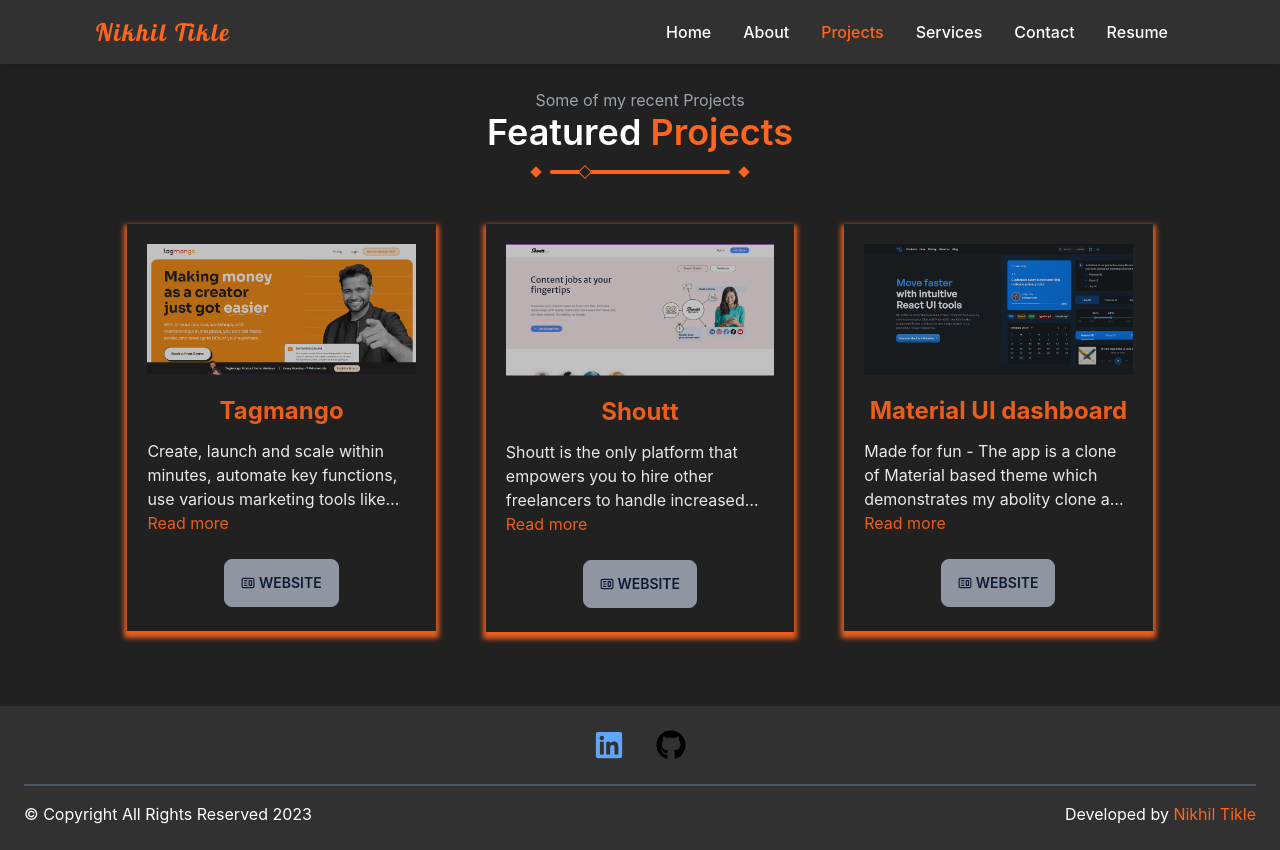
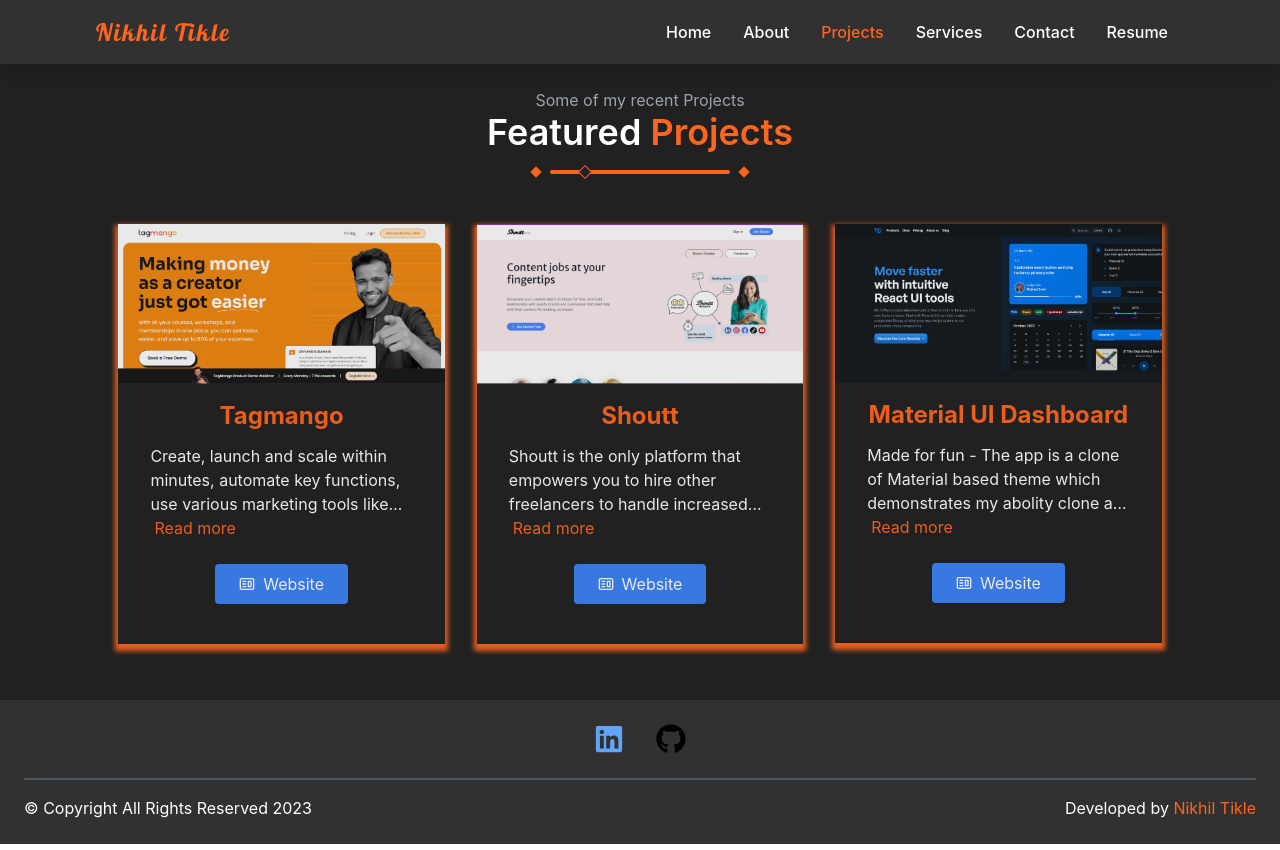
Before and after one commit to nikhiltikle/Portfolio, a React (Create React App) app: page /project in a window 1280 px wide. Built offline with nearby package versions, Linux system fonts and the light colour scheme.

Commit message:
removing bootstrap classes

```diff
--- a/src/constants/projects.js
+++ b/src/constants/projects.js
@@ -22,7 +22,7 @@
   {
     id: 3,
     imgurl: muiImg,
-    name: 'Material UI dashboard',
+    name: 'Material UI Dashboard',
     description:
       'Made for fun - The app is a clone of Material based theme which demonstrates my abolity clone a pixel perfect UI from scrach. It includes a comprehensive collection of prebuilt components that are ready for use in production right out of the box.Base UI, by contrast, could be considered the "skeletal" or "headless" counterpart to Material UI—in fact, future versions of Material UI will use Base UI components and hooks for its foundational structure.',
     demoLink: 'https://mui.com/',
--- a/src/pages/Project/Project.css
+++ b/src/pages/Project/Project.css
@@ -89,7 +89,7 @@
 
 .project-card-view {
   box-shadow: 0 4px 5px 3px #ff651c  ;
-  color: white  ;
+  color: rgb(255, 255, 255)  ;
   background-color: transparent  ;
   opacity: 0.9  ;
   transition: all 0.5s ease 0s  ;
--- a/src/pages/Project/ProjectCard.js
+++ b/src/pages/Project/ProjectCard.js
@@ -1,28 +1,25 @@
 import React, { useState } from 'react';
-import Card from 'react-bootstrap/Card';
-import Button from 'react-bootstrap/Button';
 import { CgWebsite } from 'react-icons/cg';
 
 function ProjectCard(props) {
   const [expandedText, setExpandedText] = useState(false);
 
   return (
-    <Card className="project-card-view">
-      <Card.Img variant="top" src={props.imgPath} alt="card-img" />
-      <Card.Body>
-        <Card.Title
-          className="mb-3 text-2xl text-[#ff651c] font-bold"
-          style={{ textAlign: 'center' }}
-        >
+    <div className="bg-[#313131]   project-card-view">
+      <img src={props.imgPath} alt="card-img" className="w-full" />
+
+      <div className="p-4">
+        <h2 className="mb-3 text-2xl text-[#ff651c] font-bold text-center">
           {props.title}
-        </Card.Title>
+        </h2>
 
-        <Card.Text
-          style={{ textAlign: 'left', padding: '0 20px' }}
-          className={expandedText ? 'expanded-card-text' : ''}
+        <p
+          className={` card-text ${
+            expandedText ? 'expanded-card-text' : ''
+          } text-left px-4 bg-[#212121]`}
         >
           {props.description}
-        </Card.Text>
+        </p>
 
         <button
           onClick={() => setExpandedText(!expandedText)}
@@ -31,16 +28,22 @@
           {expandedText ? 'Hide' : 'Read more'}
         </button>
 
-        <div className="flex justify-center	py-6">
-          {!!props.demoLink && (
-            <Button variant="primary" href={props.demoLink} target="_blank">
-              {props.icon || <CgWebsite />}&nbsp;
-              {props.customButton || 'Website'}
-            </Button>
+        <div className="flex justify-center py-6">
+          {props.demoLink && (
+            <a
+              href={props.demoLink}
+              target="_blank"
+              rel="noopener noreferrer"
+              className="bg-blue-500 text-white rounded py-2 px-6 flex items-center"
+            >
+              {props.icon || <CgWebsite />}
+              <span className="ml-2">{props.customButton || 'Website'}</span>
+            </a>
           )}
         </div>
-      </Card.Body>
-    </Card>
+      </div>
+    </div>
   );
 }
+
 export default ProjectCard;
--- a/src/pages/Project/index.js
+++ b/src/pages/Project/index.js
@@ -10,10 +10,8 @@
 } from '../../hooks/useAnimation';
 import { BottomLine } from '../../components';
 import ProjectCard from './ProjectCard';
-import { Container, Row, Col } from 'react-bootstrap';
 
 const Project = () => {
-  const [items, setItems] = useState(Items);
   const location = useLocation();
   const [ref, inView] = useInView();
   const [viewDiv, setViewDiv] = useState(false);
@@ -25,14 +23,11 @@
     } else {
       setViewDiv(false);
     }
-    if (location.pathname === '/' && items.length > 3) {
-      setItems(items.slice(0, 3));
-    }
-  }, [inView, animation, location, items]);
+  }, [inView, animation, location]);
 
   return (
-    <div className={`${location.pathname !== '/' && 'pt-16'}`}>
-      <div className="parent py-6">
+    <div className={`${location.pathname !== '/' && 'pt-16'} bg-gray-100`}>
+      <div className="parent py-6 bg-[#212121]">
         <motion.div
           initial="hidden"
           animate={viewDiv && 'visible'}
@@ -55,10 +50,10 @@
           animate={viewDiv && 'visible'}
           variants={sectionBodyAnimation}
         />
-        <Container>
-          <Row className=" flex justify-center	">
+        <div className="container mx-auto">
+          <div className="flex justify-center">
             {Items.map((project) => (
-              <Col md={4} className="project-card">
+              <div className="md:w-1/3 px-4 mb-8">
                 <ProjectCard
                   imgPath={project.imgurl}
                   isBlog={false}
@@ -70,10 +65,10 @@
                   customButton={project.buttonLabel}
                   icon={project.icon}
                 />
-              </Col>
+              </div>
             ))}
-          </Row>
-        </Container>
+          </div>
+        </div>
       </div>
     </div>
   );
```
Also changed, not shown: 1 other file (tests, documents, lock files or other folders).
